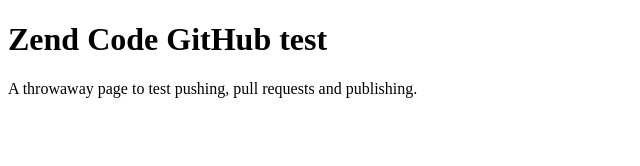
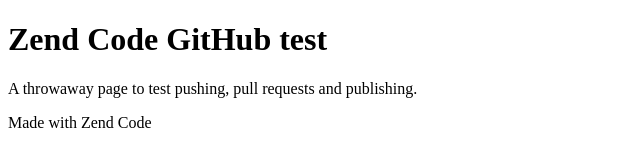
Before and after one commit to Zendjoker/zend-code-test, a plain HTML site: page index.html in a window 1280 px wide. Shown: the whole page, without its empty margins (0-640 px from the left). Drawn offline with Linux system fonts and the light colour scheme.

Commit message:
Add a footer (#1)

```diff
--- a/index.html
+++ b/index.html
@@ -1,2 +1,2 @@
 <!doctype html>
-<html><head><meta charset="utf-8"><title>Zend Code test</title></head><body><h1>Zend Code GitHub test</h1><p>A throwaway page to test pushing, pull requests and publishing.</p></body></html>
+<html><head><meta charset="utf-8"><title>Zend Code test</title></head><body><h1>Zend Code GitHub test</h1><p>A throwaway page to test pushing, pull requests and publishing.</p><footer>Made with Zend Code</footer></body></html>
```
